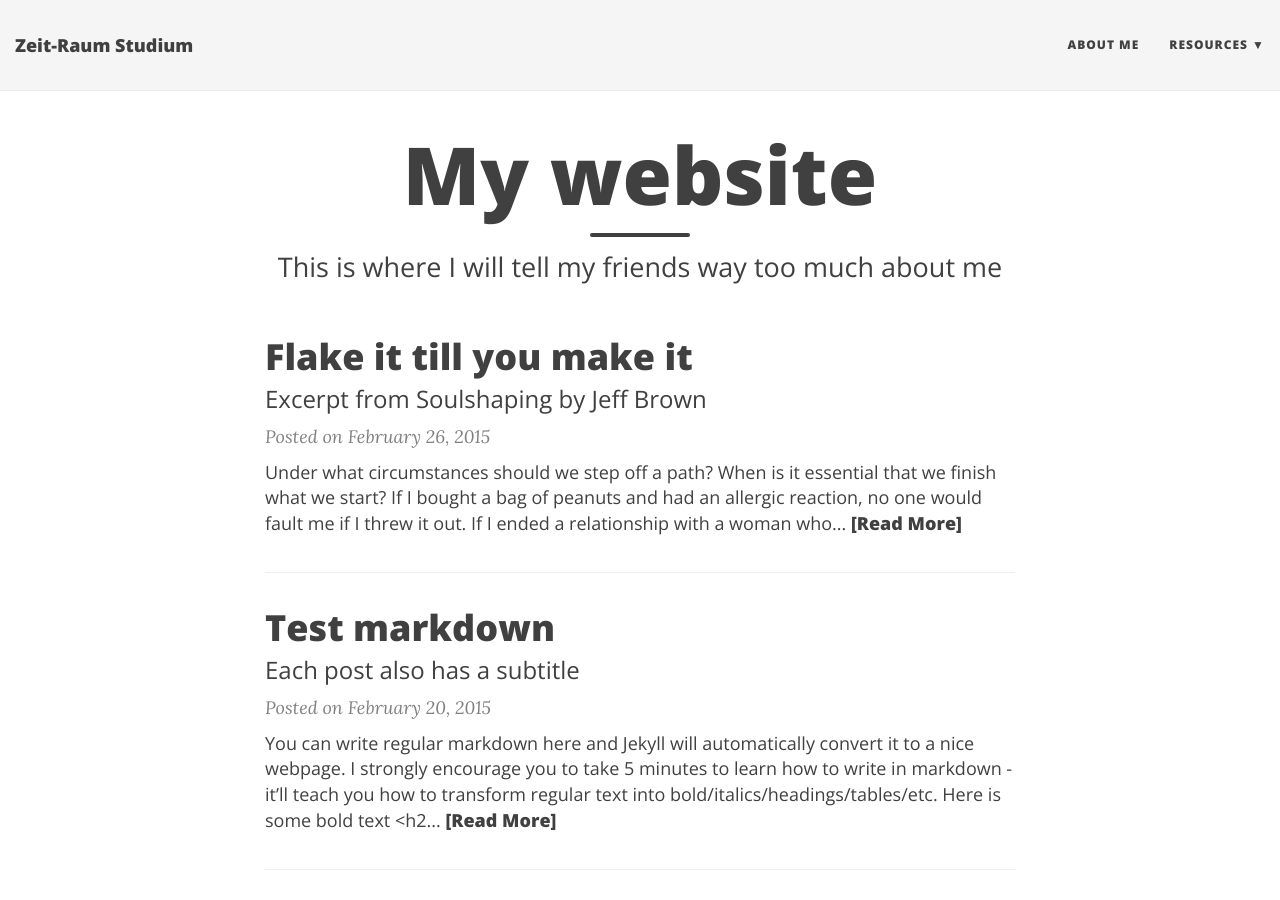
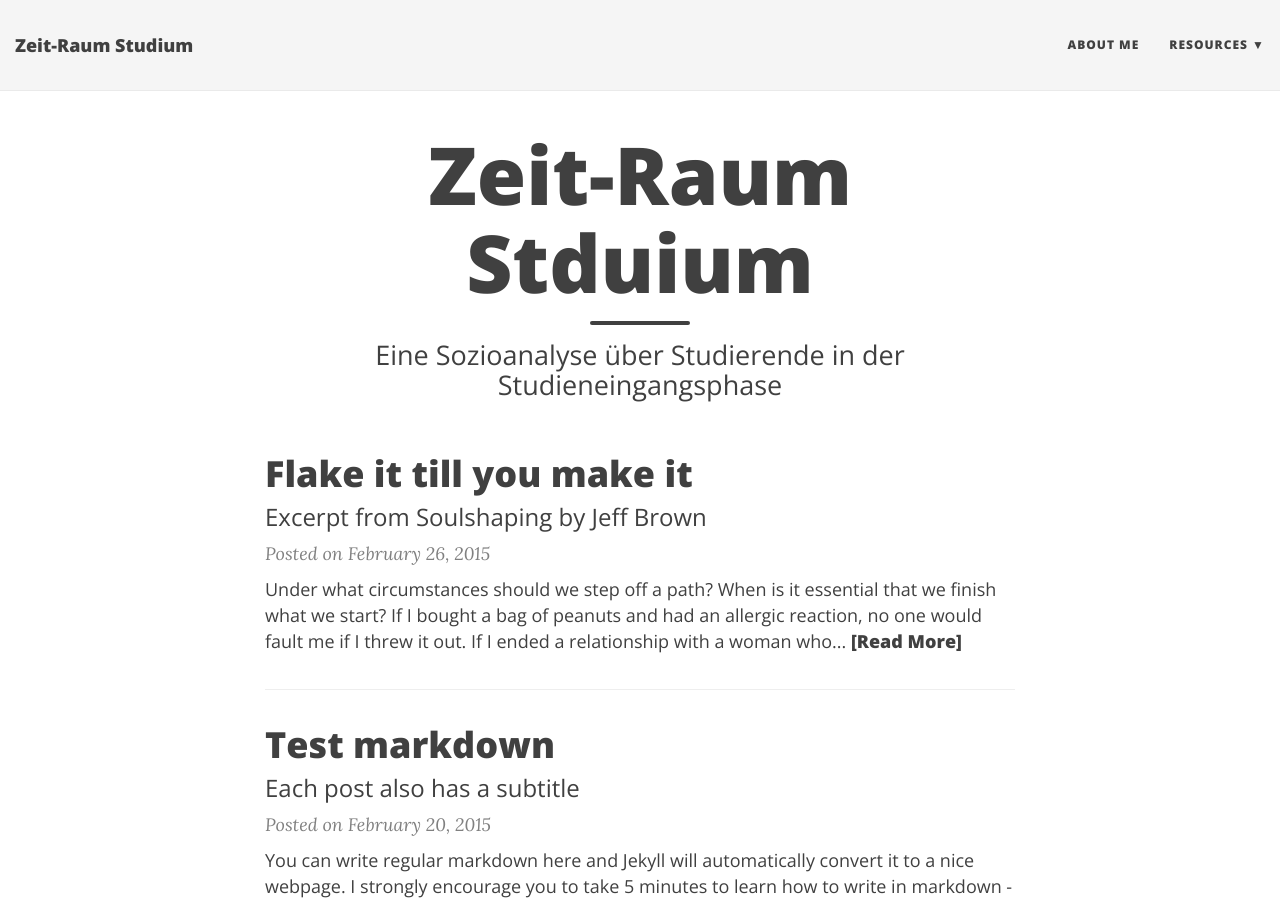
Before and after one commit to inventionate/inventionate-github-pages-backup, a Jekyll site: the page built from index.html, in a window 1280 px wide and 900 px high. Built offline with Jekyll 4.4.1, drawn with Linux system fonts in a browser that asks for light colours; nearby versions of some CDN libraries; the list of posts is cut into pages by our own code.

Commit message:
New post.

```diff
--- a/index.html
+++ b/index.html
@@ -1,7 +1,7 @@
 ---
 layout: page
-title: My website
-subtitle: This is where I will tell my friends way too much about me
+title: Zeit-Raum Stduium
+subtitle: Eine Sozioanalyse über Studierende in der Studieneingangsphase
 ---
 
 <div class="posts-list">
```
